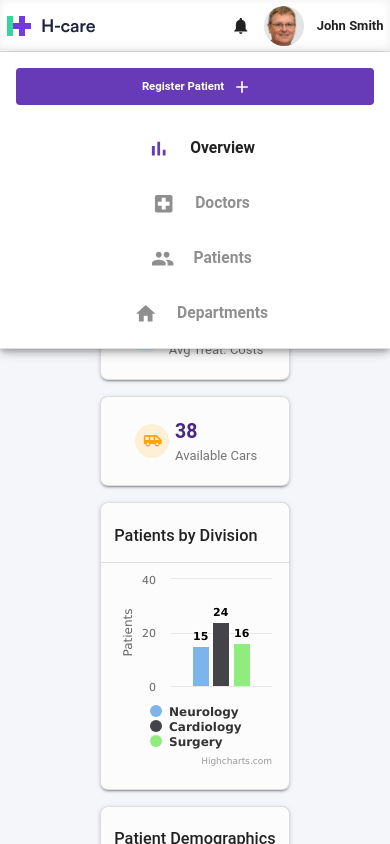
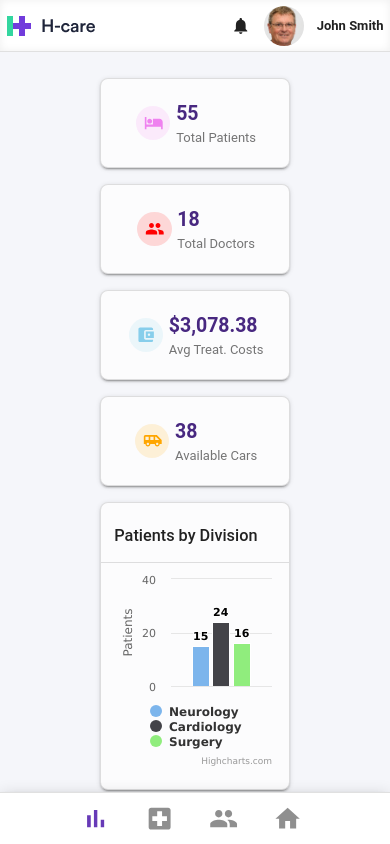
Before and after one commit to JetBoom/healthcare-ui-demo, a React (Create React App) app: page / in a window 390 px wide. Built offline with nearby package versions, Linux system fonts and the light colour scheme.

Commit message:
Mobile responsive main menu

```diff
--- a/src/components/NavigationMenu/NavigationButton.js
+++ b/src/components/NavigationMenu/NavigationButton.js
@@ -2,7 +2,7 @@ import { withStyles } from '@material-ui/core/styles'
 import { Button } from '@material-ui/core'
 
 
-const styles = ({ palette, spacing }) => ({
+const styles = ({ palette, spacing, breakpoints }) => ({
   root: {
     fontSize: '120%',
     backgroundColor: 'transparent!important',
@@ -29,11 +29,19 @@ const styles = ({ palette, spacing }) => ({
   },
   startIcon: {
     marginRight: spacing(6),
+
+    [breakpoints.down('sm')]: {
+      fontSize: '1.5rem',
+    },
   },
   label: {
     color: palette.text.primary,
     transition: '0.25s ease color',
     fontWeight: 'bold',
+
+    [breakpoints.down('sm')]: {
+      fontSize: 0,
+    },
   },
   /*text,
   textPrimary,
--- a/src/components/NavigationMenu/NavigationMenu.js
+++ b/src/components/NavigationMenu/NavigationMenu.js
@@ -1,10 +1,10 @@
 import { useNavigate, useLocation } from 'react-router-dom'
 import { RouteList } from 'routes'
 import PropTypes from 'prop-types'
-import { Button } from '@material-ui/core'
+//import { Button } from '@material-ui/core'
+//import AddIcon from '@material-ui/icons/Add'
 import { withStyles } from '@material-ui/core/styles'
 import HelpIcon from '@material-ui/icons/Help'
-import AddIcon from '@material-ui/icons/Add'
 import NavigationButton from './NavigationButton'
 import styles from './NavigationMenu.styles'
 
@@ -19,9 +19,9 @@ function NavigationMenu({ classes }) {
 
   return (
     <div className={classes.root}>
-      <Button className={classes.registerPatientButton} endIcon={<AddIcon />}>
+      {/*<Button className={classes.registerPatientButton} endIcon={<AddIcon />}>
         Register Patient
-      </Button>
+      </Button>*/}
 
       <nav className={classes.routes}>
         {RouteList
--- a/src/components/NavigationMenu/NavigationMenu.styles.js
+++ b/src/components/NavigationMenu/NavigationMenu.styles.js
@@ -12,11 +12,15 @@ const styles = ({ palette, spacing, breakpoints, shadows }) => ({
 
     [breakpoints.down('sm')]: {
       width: '100%',
-      position: 'absolute',
+      height: '4rem',
+      position: 'fixed',
+      flexDirection: 'row',
+      justifyContent: 'center',
+      bottom: 0,
       zIndex: 100,
       borderRightWidth: 0,
-      borderBottom: '1px solid',
-      borderBottomColor: palette.divider,
+      borderTop: '1px solid',
+      borderTopColor: palette.divider,
       boxShadow: shadows[5],
     },
   },
@@ -27,10 +31,14 @@ const styles = ({ palette, spacing, breakpoints, shadows }) => ({
     alignItems: 'flex-start',
     paddingLeft: spacing(5),
 
-    '& > *:not(:first-child)': { marginTop: spacing(6) },
+    [breakpoints.up('sm')]: {
+      '& > *:not(:first-child)': { marginTop: spacing(6) },
+    },
 
     [breakpoints.down('sm')]: {
       alignItems: 'center',
+      justifyContent: 'center',
+      flexDirection: 'row',
     },
   },
   registerPatientButton: {
--- a/src/components/Page.styles.js
+++ b/src/components/Page.styles.js
@@ -1,12 +1,16 @@
-const styles = ({ palette }) => ({
+const styles = ({ palette, spacing, breakpoints }) => ({
   root: {
     display: 'flex',
     flexDirection: 'column',
     alignItems: 'center',
-    padding: '2rem',
+    padding: spacing(8),
     backgroundColor: palette.background.main,
     flexGrow: 1,
     overflowY: 'auto',
+
+    [breakpoints.down('sm')]: {
+      marginBottom: spacing(16),
+    },
   },
 })
 
```
